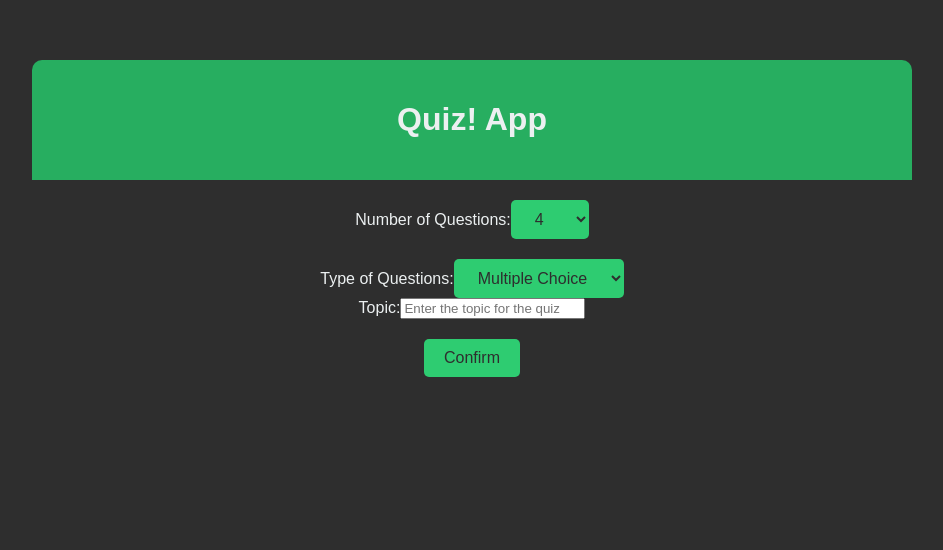
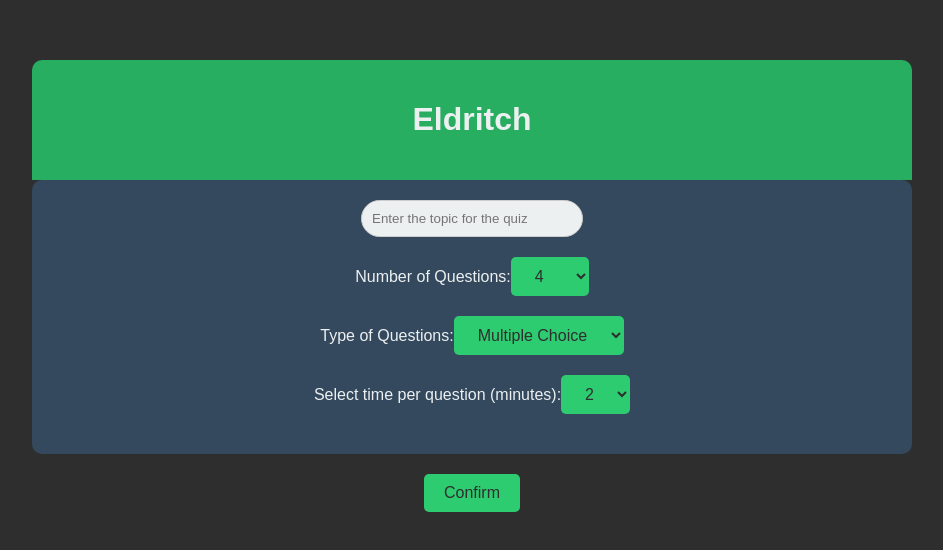
Before and after one commit to redhatgamer/eldritch-AI, a React (Create React App) app in the folder eldritch/: page / in a window 1280 px wide. Shown: the part 140-690 px from the top of the page, without its empty margins (168-1111 px from the left). Built offline with nearby package versions, Linux system fonts and the light colour scheme.

Commit message:
Update
Grab this one Nico

```diff
--- a/eldritch/src/App.css
+++ b/eldritch/src/App.css
@@ -19,9 +19,9 @@ body {
 }
 
 .App-container {
-  /* width: 80%;
+  width: 80%;
   max-width: 80px;
-  display:flex; */
+  display:flex;
 }
 
 .App-header {
@@ -29,6 +29,8 @@ body {
   padding: 20px;
   color: #ECF0F1; /* Light text */
   border-radius: 10px 10px 0 0;
+  align-items: center;
+  justify-content: center;
 }
 
 .container {
@@ -36,29 +38,6 @@ body {
   background-color: #34495E; /* Dark card */
   border-radius: 0 0 10px 10px;
   box-shadow: 0 0 10px rgba(0, 0, 0, 0.2);
-}
-
-select, button {
-  margin-top: 20px;
-  padding: 10px 20px;
-  font-size: 16px;
-  border: none;
-  border-radius: 5px;
-}
-
-select {
-  background-color: #2ECC71; /* Light green background */
-  color: #2E2E2E; /* Dark text */
-}
-
-button {
-  background-color: #2ECC71; /* Light green background */
-  color: #2E2E2E; /* Dark text */
-  cursor: pointer;
-}
-
-button:hover {
-  background-color: #27AE60; /* Darker green on hover */
 }
 
 .timer {
@@ -114,6 +93,7 @@ button:hover {
   padding: 20px;
   border-radius: 10px;
 }
+
 .popup {
   position: fixed;
   top: 20px;
@@ -125,3 +105,99 @@ button:hover {
   border-radius: 5px;
   z-index: 1000;
 }
+
+.dropdown-container-wrapper {
+  background-color: #34495E;
+  padding: 20px;
+  border-radius: 10px;
+  align-items: center;
+  justify-content: center;
+  text-align: center;
+}
+
+.dropdown-container {
+  display: flex;
+  flex-direction: column;
+  align-items: flex-start;
+  margin-bottom: 20px;
+  align-items: center;
+  justify-content: center;
+  text-align: center;
+}
+
+.dropdown-container div {
+  margin: 0 10px 0;
+}
+
+select, button {
+  margin-top: 20px;
+  padding: 10px 20px;
+  font-size: 16px;
+  border: none;
+  border-radius: 5px;
+}
+
+select {
+  background-color: #2ECC71; /* Light green background */
+  color: #2E2E2E; /* Dark text */
+}
+
+button {
+  background-color: #2ECC71; /* Light green background */
+  color: #2E2E2E; /* Dark text */
+  cursor: pointer;
+}
+
+button:hover {
+  background-color: #27AE60; /* Darker green on hover */
+}
+
+input {
+  border-radius: 50px;
+  padding: 10px;
+  border: 1px solid #ccc;
+  width: 200px;
+  background-color: #ECF0F1;
+  align-items: center;
+}
+
+/* Custom checkbox styling */
+input[type="radio"] {
+  display: none; /* Hide the default radio button */
+}
+
+input[type="radio"] + label {
+  display: inline-block;
+  width: 25px;
+  height: 25px;
+  border: 2px solid #ccc;
+  border-radius: 50%;
+  background-color: #ECF0F1;
+  position: relative;
+  cursor: pointer;
+  vertical-align: middle; /* Align with text */
+  margin-right: 10px; /* Space between checkbox and text */
+}
+
+input[type="radio"]:checked + label {
+  border-color: #27AE60;
+}
+
+input[type="radio"]:checked + label::before {
+  content: '';
+  width: 15px;
+  height: 15px;
+  background-color: #27AE60;
+  border-radius: 50%;
+  position: absolute;
+  top: 50%;
+  left: 50%;
+  transform: translate(-50%, -50%);
+}
+
+.option-container {
+  display: flex;
+  align-items: center;
+  justify-content: center; /* Center horizontally */
+  margin-bottom: 10px; /* Space between options */
+}
--- a/eldritch/src/App.js
+++ b/eldritch/src/App.js
@@ -9,6 +9,7 @@ function App() {
     const [quizStarted, setQuizStarted] = useState(false);
     const [errorMessage, setErrorMessage] = useState('');
     const [showPopup, setShowPopup] = useState(false);
+    const [timePerQuestion, setTimePerQuestion] = useState(2 * 60); // Default time per question in seconds
 
     const handleNumQuestionsChange = (event) => {
         setNumQuestions(parseInt(event.target.value, 10));
@@ -33,6 +34,11 @@ function App() {
         setTopic(value);
     };
 
+    const handleTimerChange = (event) => {
+        const newMinutes = parseInt(event.target.value, 10);
+        setTimePerQuestion(newMinutes * 60); // Convert minutes to seconds
+    };
+
     const handleConfirm = () => {
         if (errorMessage || topic.trim() === '') {
             setShowPopup(true);
@@ -45,9 +51,23 @@ function App() {
     return (
         <div className="App">
             <header className="App-header">
-                <h1>Quiz! App</h1>
+                <h1>Eldritch</h1>
             </header>
             {!quizStarted ? (
+                <div>
+                    <div className="dropdown-container-wrapper">
+                        <div className="dropdown-container">
+                             <div>
+                                <label>
+
+                                        <input
+                                            type="text"
+                                            value={topic }
+                                            onChange={handleTopicChange}
+                                            placeholder="Enter the topic for the quiz"
+                                        />
+                                </label>
+                            </div>
                             <div>
                                 <label>
                                     Number of Questions:
@@ -57,7 +77,8 @@ function App() {
                                         <option value="10">10</option>
                                     </select>
                                 </label>
-                    <br />
+                            </div>
+                            <div>
                                 <label>
                                     Type of Questions:
                                     <select value={questionType} onChange={handleQuestionTypeChange}>
@@ -66,17 +87,19 @@ function App() {
                                         <option value="both">Both</option>
                                     </select>
                                 </label>
-                    <br />
+                            </div>
+                            <div>
                                 <label>
-                        Topic:
-                        <input
-                            type="text"
-                            value={topic}
-                            onChange={handleTopicChange}
-                            placeholder="Enter the topic for the quiz"
-                        />
+                                    Select time per question (minutes):
+                                    <select value={timePerQuestion / 60} onChange={handleTimerChange}>
+                                        <option value="2">2</option>
+                                        <option value="5">5</option>
+                                        <option value="8">8</option>
+                                    </select>
                                 </label>
-                    <br />
+                            </div>
+                        </div>
+                    </div>
                     {showPopup && (
                         <div className="popup">
                             <p>{errorMessage}</p>
@@ -85,7 +108,7 @@ function App() {
                     <button onClick={handleConfirm}>Confirm</button>
                 </div>
             ) : (
-                <Quiz numQuestions={numQuestions} questionType={questionType} topic={topic} />
+                <Quiz numQuestions={numQuestions} questionType={questionType} topic={topic} timePerQuestion={timePerQuestion} />
             )}
         </div>
     );
--- a/eldritch/src/Question.js
+++ b/eldritch/src/Question.js
@@ -5,7 +5,7 @@ function Question({ question, options, selectedOption, onOptionSelect }) {
         <div>
             <h2>{question}</h2>
             {options.map((option, index) => (
-                <div key={index}>
+                <div key={index} className="option-container">
                     <input
                         type="radio"
                         id={`option-${index}`}
@@ -14,7 +14,8 @@ function Question({ question, options, selectedOption, onOptionSelect }) {
                         checked={selectedOption === option}
                         onChange={() => onOptionSelect(option)}
                     />
-                    <label htmlFor={`option-${index}`}>{option}</label>
+                    <label htmlFor={`option-${index}`}></label>
+                    <span>{option}</span>
                 </div>
             ))}
         </div>
--- a/eldritch/src/Quiz.js
+++ b/eldritch/src/Quiz.js
@@ -3,15 +3,13 @@ import Question from './Question';
 import { fetchQuizData } from './fetchQuizData';
 import Timer from './Timer';
 
-function Quiz({ numQuestions, questionType, topic }) {
+function Quiz({ numQuestions, questionType, topic, timePerQuestion }) {
     const [quizData, setQuizData] = useState([]);
     const [currentQuestionIndex, setCurrentQuestionIndex] = useState(0);
     const [selectedOption, setSelectedOption] = useState('');
     const [score, setScore] = useState(0);
     const [showScore, setShowScore] = useState(false);
-    const [quizStarted, setQuizStarted] = useState(false);
-    const [timer, setTimer] = useState(0); // Timer state in seconds
-    const [timePerQuestion, setTimePerQuestion] = useState(2 * 60); // Default time per question in seconds
+    const [timer, setTimer] = useState(timePerQuestion); // Timer state in seconds
 
     useEffect(() => {
         async function generateQuiz() {
@@ -26,10 +24,10 @@ function Quiz({ numQuestions, questionType, topic }) {
     }, [numQuestions, questionType, topic]);
 
     useEffect(() => {
-        if (timer === 0 && quizStarted && currentQuestionIndex < quizData.length) {
+        if (timer === 0 && currentQuestionIndex < quizData.length) {
             setTimer(timePerQuestion);
         }
-    }, [timer, quizStarted, currentQuestionIndex, timePerQuestion, quizData.length]);
+    }, [timer, currentQuestionIndex, timePerQuestion, quizData.length]);
 
     const handleOptionSelect = (option) => {
         setSelectedOption(option);
@@ -57,39 +55,13 @@ function Quiz({ numQuestions, questionType, topic }) {
         }
     };
 
-    const handleTimerChange = (event) => {
-        const newMinutes = parseInt(event.target.value);
-        setTimer(newMinutes * 60); // Convert minutes to seconds for Timer component
-        setTimePerQuestion(newMinutes * 60);
-    };
-
-    const startQuiz = () => {
-        setQuizStarted(true);
-        setTimer(timePerQuestion); // Set timer for the first question
-        setCurrentQuestionIndex(0);
-        setShowScore(false);
-        setScore(0);
-    };
-
     return (
         <div className="container">
-            {!quizStarted && (
-                <div>
-                    <label htmlFor="timeInput">Select time per question (minutes):</label>
-                    <select id="timeInput" value={timePerQuestion / 60} onChange={handleTimerChange}>
-                        <option value="2">2</option>
-                        <option value="5">5</option>
-                        <option value="8">8</option>
-                    </select>
-                    <button onClick={startQuiz}>Start Quiz</button>
-                </div>
-            )}
             {showScore ? (
                 <div className="score">
                     <h1>Your score: {score}/{quizData.length}</h1>
                 </div>
             ) : (
-                quizStarted && (
                 <div className="quiz-content">
                     {quizData.length > 0 && (
                         <Question
@@ -102,7 +74,6 @@ function Quiz({ numQuestions, questionType, topic }) {
                     <Timer key={currentQuestionIndex} initialTime={timer} onTimeUp={handleTimeUp} />
                     <button onClick={handleNextQuestion}>Next</button>
                 </div>
-                )
             )}
         </div>
     );
--- a/eldritch/src/fetchQuizData.js
+++ b/eldritch/src/fetchQuizData.js
@@ -1,6 +1,6 @@
 import { GoogleGenerativeAI } from "@google/generative-ai";
 
-const apiKey = "AIzaSyBosuxYhROXTB6XQkFD7mq3JyacuSEpGW4"; // Replace with your actual API key
+const apiKey = "AIzaSyCsywwrhOmbSs5z4fqUVSmT65fhHG1TEgg"; // Replace with your actual API key
 
 const genAI = new GoogleGenerativeAI(apiKey);
 
--- a/package.json
+++ b/package.json
@@ -1,5 +1,6 @@
 {
   "dependencies": {
+    "@google/generative-ai": "^0.14.1",
     "axios": "^1.7.2",
     "react-router-dom": "^6.23.1"
   },
@@ -7,7 +8,6 @@
   "version": "1.0.0",
   "description": "Eldritch-AI is a repository for an AI-based quiz game.",
   "main": "index.js",
-  "devDependencies": {},
   "scripts": {
     "test": "echo \"Error: no test specified\" && exit 1"
   },
```
Also changed, not shown: 1 other file (tests, documents, lock files or other folders). Lines whose indentation alone changed are shown as unchanged.
